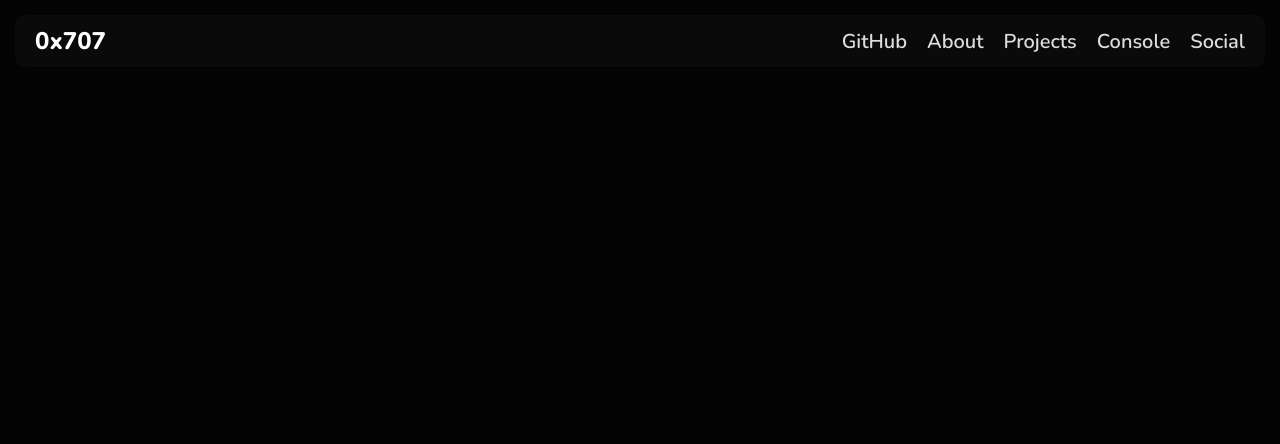
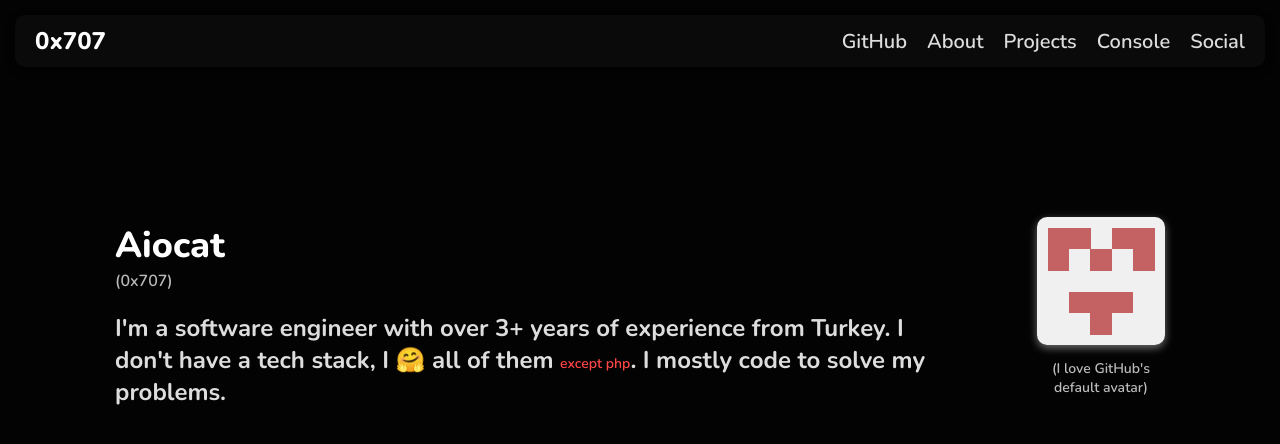
Before and after one commit to aiocat/aiocat.github.io, a Vue app: page / in a window 1280 px wide. Shown: the top 444 px of the page. Built offline with nearby package versions, Linux system fonts and the light colour scheme.

Commit message:
add about component

```diff
--- a/src/App.vue
+++ b/src/App.vue
@@ -9,14 +9,18 @@
 
 <script setup lang="ts">
 import Navbar from './components/Navbar.vue'
+import About from './components/About.vue'
 </script>
 
 <template>
   <Navbar />
+  <About />
 </template>
 
 <style>
-html, body, #app {
+html,
+body,
+#app {
   margin: 0 auto;
   font-family: 'Nunito', sans-serif;
   background-color: #030303;
--- /dev/null
+++ b/src/components/About.vue
@@ -0,0 +1,105 @@
+<!--
+ Copyright (c) 2022 aiocat
+
+ This software is released under the MIT License.
+ https://opensource.org/licenses/MIT
+-->
+
+<!--
+ Copyright (c) 2022 aiocat
+
+ This software is released under the MIT License.
+ https://opensource.org/licenses/MIT
+-->
+
+<script setup lang="ts">
+const imageUrl: string = new URL("../../public/pfp.png", import.meta.url).href
+</script>
+
+<template>
+    <div id="about">
+        <span class="profile">
+            <h1>Aiocat</h1>
+            <h2>(0x707)</h2>
+            <p>I'm a software engineer with over 3+ years of experience from Turkey. I don't have a tech stack, I 🤗 all
+                of them <span>except php</span>. I mostly code to solve my problems.</p>
+        </span>
+        <span class="photo">
+            <img :src="imageUrl" alt="pfp">
+            <p>(I love GitHub's default avatar)</p>
+        </span>
+    </div>
+</template>
+
+<style scoped>
+div {
+    width: 100%;
+    padding: 10px;
+    box-sizing: border-box;
+
+    display: flex;
+    align-items: center;
+    justify-content: space-around;
+    padding: 50px;
+
+    margin: 0px auto;
+}
+
+.profile,
+.photo {
+    margin: 50px;
+}
+
+.profile h1 {
+    color: #fff;
+    font-size: 36px;
+    font-weight: 800;
+    margin: 0px;
+}
+
+.profile h2 {
+    color: #bbb;
+    font-size: 16px;
+    font-weight: 600;
+    margin: 0px;
+}
+
+.profile p {
+    color: #ddd;
+    font-size: 24px;
+    font-weight: 700;
+
+    margin: 0px;
+    margin-top: 20px;
+}
+
+.profile p span {
+    color: rgb(255, 70, 70);
+    font-size: 14px;
+    font-weight: 600;
+}
+
+.photo img {
+    display: block;
+    width: 128px;
+    image-rendering: pixelated;
+    border-radius: 10px;
+    margin: 0 auto;
+    box-shadow: rgba(255, 255, 255, 0.432) 0px 3px 8px;
+}
+
+.photo p {
+    display: block;
+
+    color: #bbb;
+    font-size: 14px;
+    font-weight: 600;
+    text-align: center;
+}
+
+@media only screen and (max-width: 800px) {
+    div {
+        flex-wrap: wrap-reverse;
+    }
+}
+</style>
--- a/src/components/Navbar.vue
+++ b/src/components/Navbar.vue
@@ -29,6 +29,18 @@ div {
     display: flex;
     align-items: center;
     justify-content: space-between;
+    flex-wrap: wrap;
+
+    margin: 0px auto;
+    margin-bottom: 50px;
+    box-shadow: rgba(0, 0, 0, 0.904) 0px 3px 8px;
+}
+
+span {
+    display: flex;
+    align-items: center;
+    justify-content: space-between;
+    flex-wrap: wrap;
 }
 
 h1 {
@@ -42,10 +54,10 @@ a {
     color: #ddd;
     font-size: 20px;
     font-weight: 600;
-    margin: 0px 10px 0px 10px;
     text-decoration: none;
 
     transition: 200ms;
+    margin: 0px 10px 0px 10px;
 }
 
 a:hover {
```
Also changed, not shown: public/pfp.png (added). Lines whose indentation alone changed are shown as unchanged.
